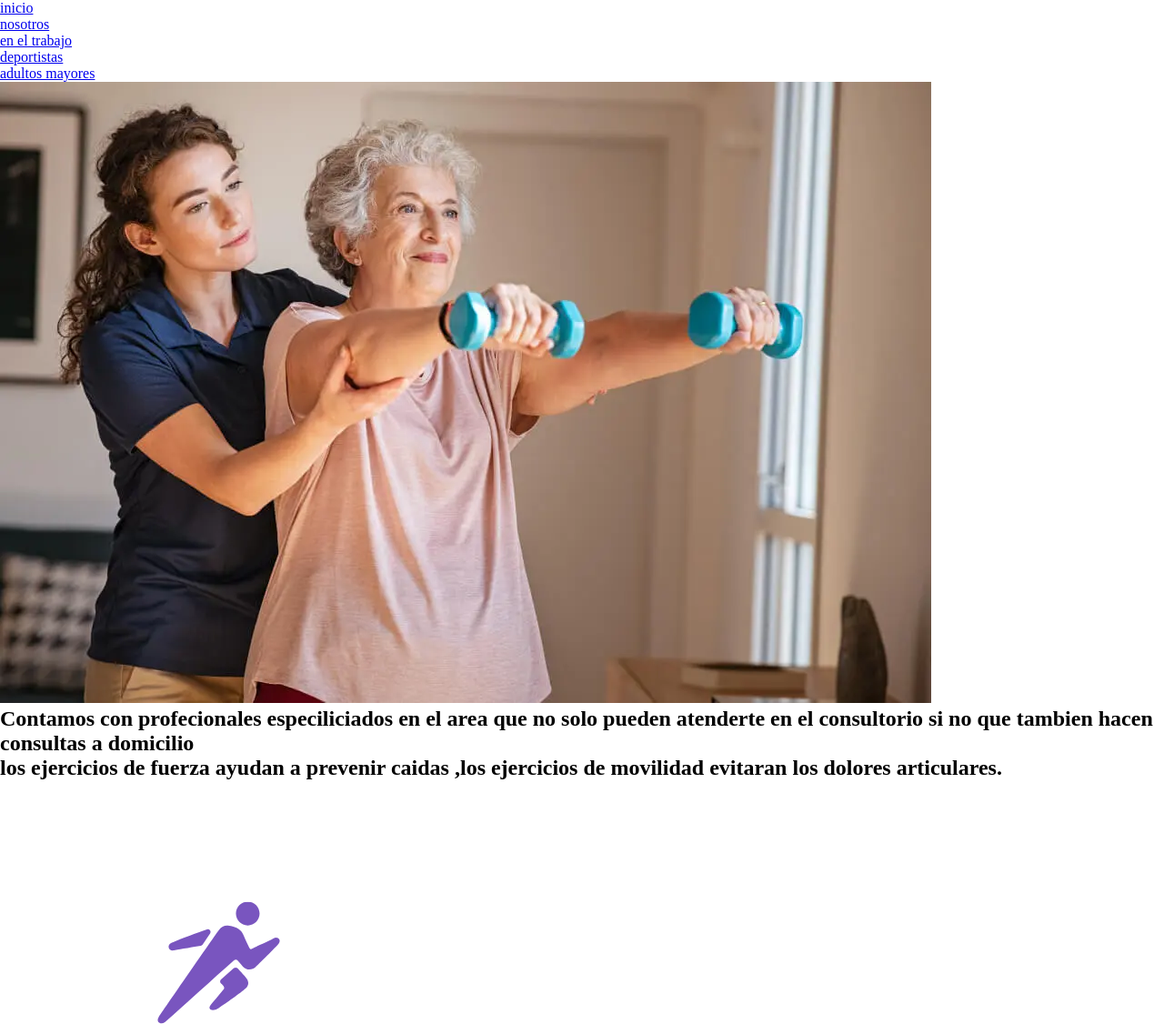
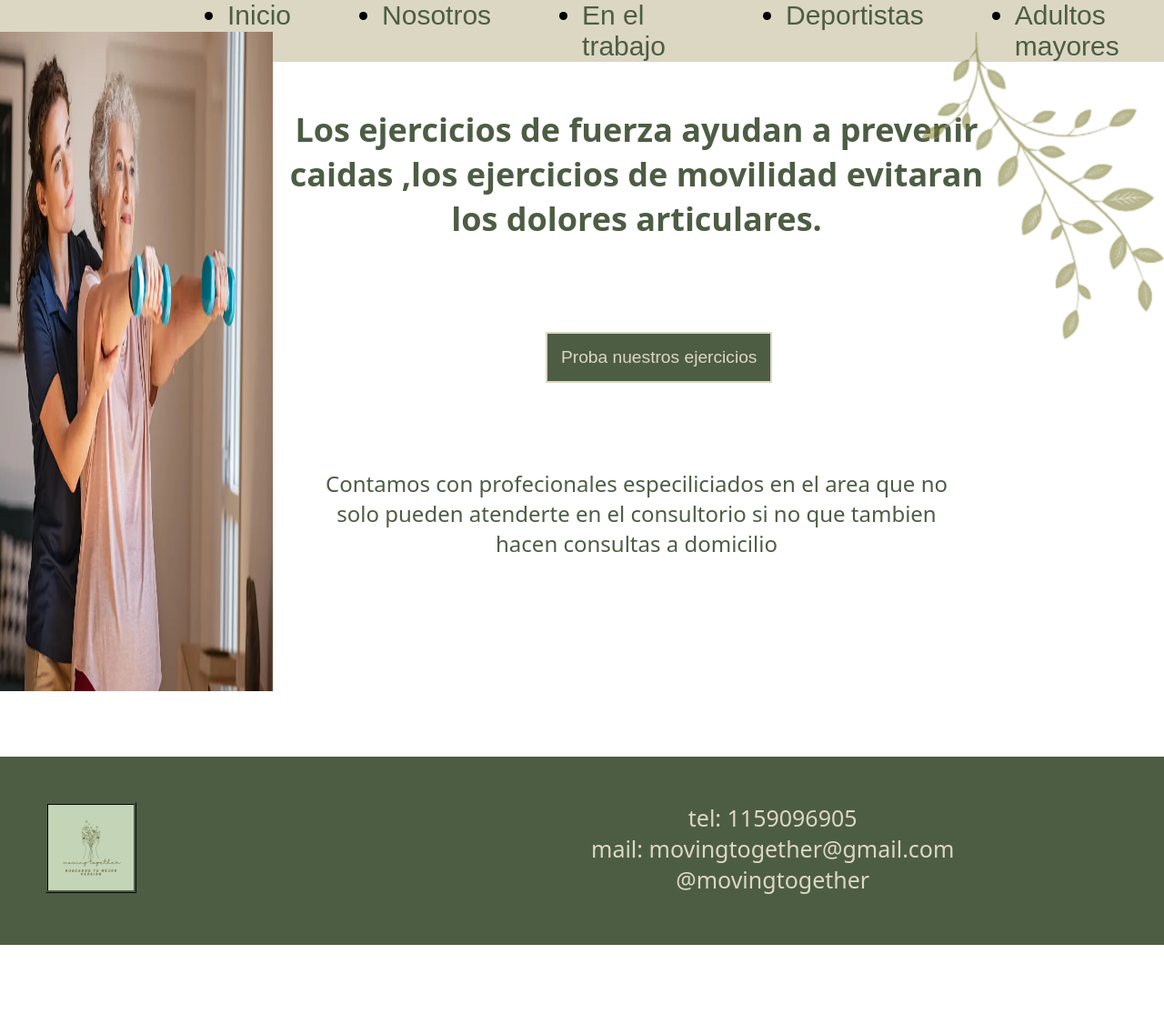
Before and after one commit to julischv/curso-coder-, a plain HTML site: page clase 1/pages/adultosmayores.html in a window 1280 px wide. Shown: the top 1126 px of the page at 91% size. After the commit the page ends 1039 px from the top, so only its background shows below. Drawn offline with Linux system fonts and the light colour scheme.

Commit message:
julischv
cambios finales

```diff
--- a/clase 1/css/desing.css
+++ b/clase 1/css/desing.css
@@ -411,3 +411,63 @@ form{
     margin-top: 50px;
     margin-bottom: 50px;
 }
+.adultosmayores1{
+    color: #4D5D44;
+    font-family: "Bellota", system-ui;
+    font-weight: 200;
+    text-align: center;
+    font-style: normal;
+    font-size: x-large;
+}
+.adultostextos1{
+    margin-left: 300px;
+    margin-top: 50px;
+    text-align: center;
+    width: 800px;
+}
+.adultosflor{
+    opacity: 50%;
+    position: absolute;
+    top: 35px;
+    right: 0;
+}
+.adultorsmayores2{
+    width: 100%;
+    height: 150px;
+    display: flex;
+    margin-top: 100px;
+}
+.mayoresancla{
+    width: 100%;
+    height: 150px;
+}
+
+.mayoresbuton{
+    background-color: #4D5D44;
+    color: #DCD7C2;
+    font-size: larger;
+    padding: .9375rem;
+    border-color: #DCD7C2;
+    border-style: solid;
+    box-shadow: #DCD7C2;
+    margin-left: 600px;
+}
+.mayoresejercicio{
+    position:absolute;
+    top: 35px;
+    left: 0;
+    width: 300px;
+    height: 725px;
+}
+.adultostextos2{
+    color: #4D5D44;
+    font-family: "Bellota", system-ui;
+    font-weight: 200;
+    text-align: center;
+    font-style: normal;
+    font-size: x-large;
+    margin-left: 350px;
+    width: 700px;
+    padding-bottom: 218px;
+
+}
--- a/clase 1/pages/adultosmayores.html
+++ b/clase 1/pages/adultosmayores.html
@@ -8,29 +8,39 @@
 
 </head>
 <body>
-    <header>
-        <nav>
+    <header class="header1">
+        <nav class="nabar">
             <ul>
-                <li><a href="../index.html">inicio</a></li>
-                <li><a href="./nosotros.html">nosotros</a></li>
-                <li><a href="./eneltrabajo.html">en el trabajo</a></li>
-                <li><a href="./deportistas.html">deportistas</a></li>
-                <li><a href="./adultosmayores.html">adultos mayores</a></li>
+                <li><a href="../index.html">Inicio</a></li>
+                <li><a href="./nosotros.html">Nosotros</a></li>
+                <li><a href="./eneltrabajo.html">En el trabajo</a></li>
+                <li><a href="./deportistas.html">Deportistas</a></li>
+                <li><a href="./adultosmayores.html">Adultos mayores</a></li>
             </ul>
         </nav>
-<section>
-    <img src="../assets/imagen/adultos mayores.webp" alt="mujer mayor realizando ejercicios">
-</section>
-
     </header>
     <main>
-<section>
-    <h1>Contamos con profecionales especiliciados en el area que no solo pueden atenderte en el consultorio si no que tambien hacen consultas a domicilio</h1>
-<h2>los ejercicios de fuerza ayudan a prevenir caidas ,los ejercicios de movilidad evitaran los dolores articulares.</h2>
-</section>
+        <div class="mayoresfondo">
+        <img class="mayoresejercicio" src="../assets/imagen/adultos mayores.webp" alt="mujer mayor realizando ejercicios con pesas">
+        </div>
+    <section class="adultosmayores1">
+    <h1 class="adultostextos1">Los ejercicios de fuerza ayudan a prevenir caidas ,los ejercicios de movilidad evitaran los dolores articulares.</h1>
+    <img class="adultosflor" src="../assets/imagen/flor 5 copy (1).png" alt="flor decorativa">
+    </section>
+    <section class="adultorsmayores2">
+    <a class="mayoresancla" href="https://www.youtube.com/@julietaschvartzman9491"><button class="mayoresbuton">Proba nuestros ejercicios</button></a>
+    </section>
+    <section class="adultosmayores3">
+        <h2 class="adultostextos2">Contamos con profecionales especiliciados en el area que no solo pueden atenderte en el consultorio si no que tambien hacen consultas a domicilio</h2>
+    </section>
     </main>
     <footer>
-        <a href="../index.html"><img src="../assets/imagen/Diseño sin título.png" alt="logotipo"></a>
+        <section class="footer">
+            <a href="../index.html"><img class="logotipo" src="../assets/imagen/moving together.png" alt=""></a>
+        <p> tel: 1159096905 <br>
+        mail: movingtogether@gmail.com <br>
+        @movingtogether</p>
+        </section>
     </footer>
 
 </body>
```
Also changed, not shown: clase 1/pages/deportistas.html (+5 -5 lines).
